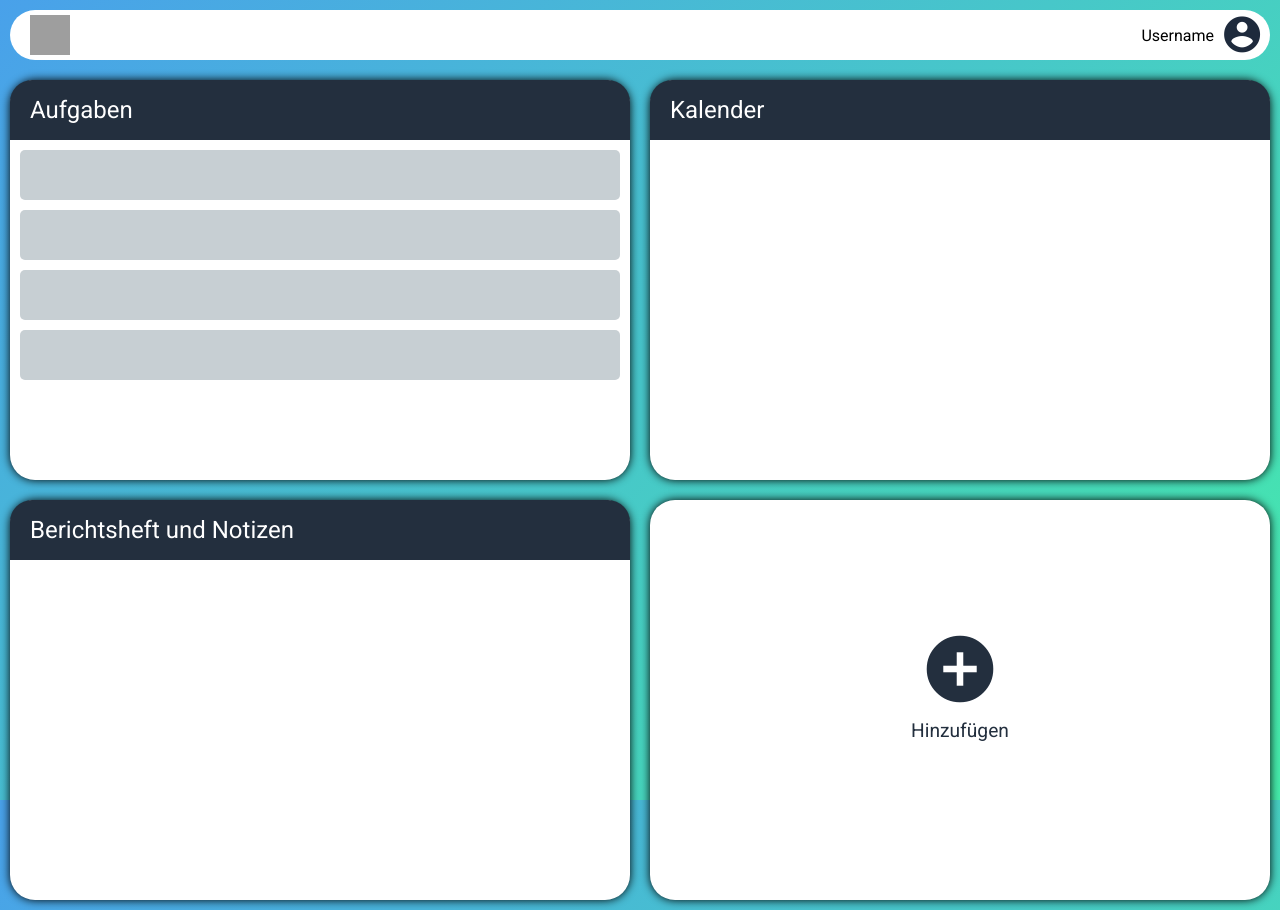
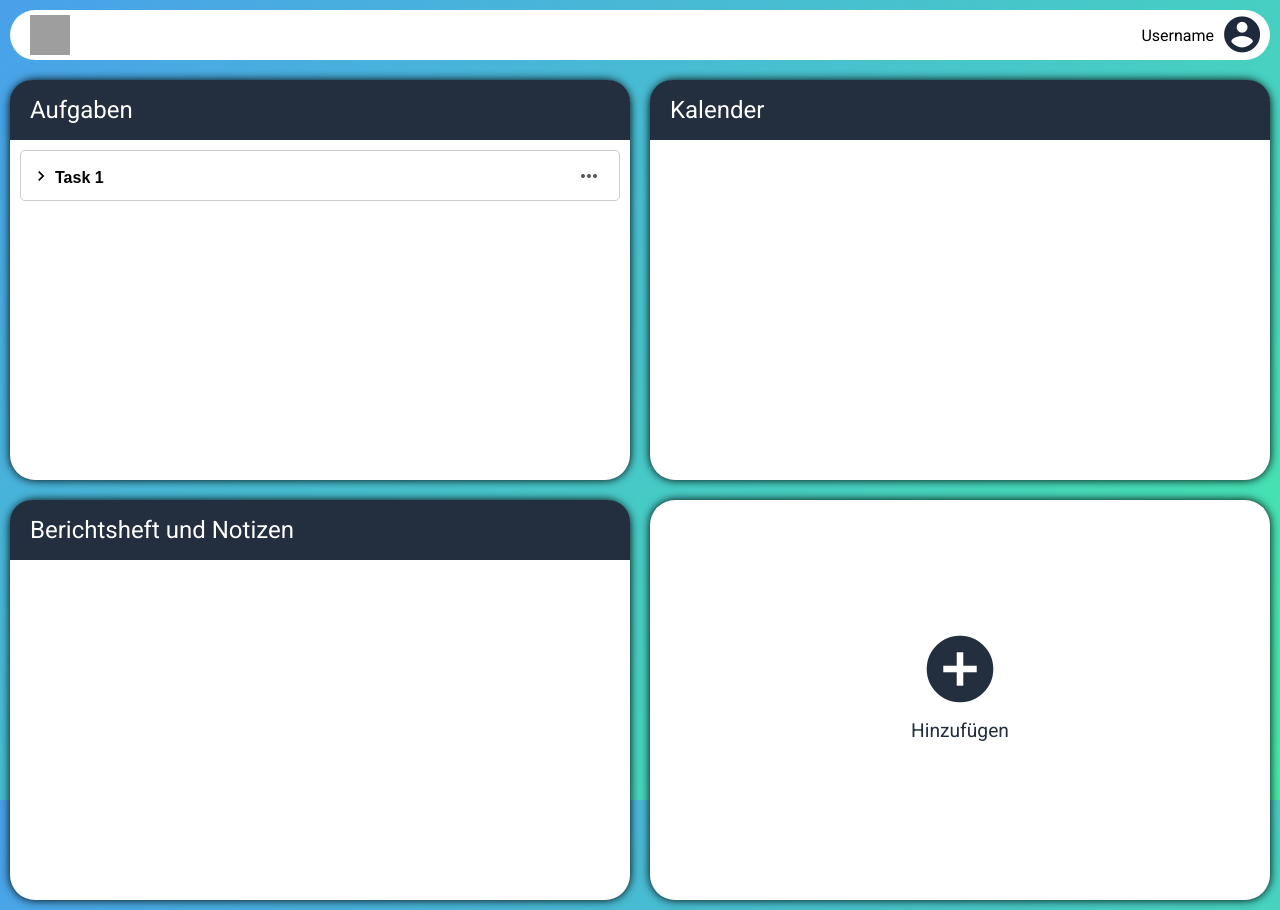
Before and after one commit to MarkMerkB3F/DAYSI_Frontend, an Angular app: page / in a window 1280 px wide. Built offline with nearby package versions, Linux system fonts and the light colour scheme; grey boxes are pictures that could not be loaded.

Commit message:
added context button and drop down functionality

```diff
--- a/src/app/components/widgets/tasks/task-item/task-item.component.html
+++ b/src/app/components/widgets/tasks/task-item/task-item.component.html
@@ -1 +1,24 @@
-<div class="task-frame"></div>
+
+<div class="task-frame">
+    <div class="task-container">
+        <!-- Name des Tasks -->
+        <div class="task-header" (click)="toggle()">
+            <mat-icon class="toggle-icon">
+                {{ isExpanded ? 'expand_more' : 'chevron_right' }}
+            </mat-icon>
+            <span>{{ task.name }}</span>
+        </div>
+
+        <!-- Beschreibung (sichtbar, wenn isExpanded true ist) -->
+        <div class="task-description" *ngIf="isExpanded">
+            <p>{{ task.description }}</p>
+        </div>
+    </div>
+    <button mat-icon-button [matMenuTriggerFor]="menu" class="btn-task-menu">
+        <mat-icon>more_horiz</mat-icon>
+    </button>
+    <mat-menu #menu="matMenu">
+        <button mat-menu-item>Löschen</button>
+        <button mat-menu-item>Bearbeiten</button>
+    </mat-menu>
+</div>
--- a/src/app/components/widgets/tasks/task-item/task-item.component.scss
+++ b/src/app/components/widgets/tasks/task-item/task-item.component.scss
@@ -1,15 +1,17 @@
 .task-frame {
+	padding-top: 5px;
+	border: 1px solid #ccc;
 	margin-bottom: 10px;
 	border-radius: 5px;
-	background: #c7cfd3;
-	height: 50px;
+	background: white;
+	height: fit-content;
 	margin-left: 10px;
 	margin-right: 10px;
 	display: flex;
 	align-items: center;
 }
 .task-frame:hover {
-	height: 55px;
+	box-shadow: 0 0 15px 0 rgba(0,0,0,0.5);
 }
 
 .task-name {
@@ -17,12 +19,35 @@
 }
 
 .btn-task-menu {
-	margin-left: auto;
-	margin-right: 10px;
-	background: none;
-	border: none;
+	margin: 0 10px auto auto;
 }
 
-.btn-task-menu-icon {
-	font-size: 2rem;
+.btn-task-menu:hover{
+	background-color: lightgray;
 }
+
+button mat-icon {
+	font-size: 1.5rem;
+	color: #555;
+}
+
+.task-container {
+	padding: 10px;
+	font-family: Arial, sans-serif;
+}
+
+.task-header {
+	display: flex;
+	align-items: center;
+	cursor: pointer;
+	font-weight: bold;
+}
+
+.task-description {
+	margin-top: 10px;
+	color: #555;
+}
+
+.toggle-icon {
+	font-size: 20px;
+}
--- a/src/app/components/widgets/tasks/task-item/task-item.component.ts
+++ b/src/app/components/widgets/tasks/task-item/task-item.component.ts
@@ -1,14 +1,31 @@
 import { Component } from '@angular/core';
-import {MatIcon} from '@angular/material/icon';
+import { MatIcon } from '@angular/material/icon';
+import {MatIconButton} from '@angular/material/button';
+import {NgIf} from "@angular/common";
+import {MatMenu, MatMenuItem, MatMenuTrigger} from "@angular/material/menu";
 
 @Component({
-  selector: 'app-task-item',
-  imports: [
-    MatIcon
-  ],
-  templateUrl: './task-item.component.html',
-  styleUrl: './task-item.component.scss'
+    selector: 'app-task-item',
+    imports: [
+        MatIcon,
+        MatIconButton,
+        NgIf,
+        MatMenuTrigger,
+        MatMenu,
+        MatMenuItem,
+    ],
+    templateUrl: './task-item.component.html',
+    styleUrls: ['./task-item.component.scss'],
 })
 export class TaskItemComponent {
+    task = {
+        name: 'Task 1',
+        description: 'Lorem ipsum dolor sit amet, consetetur sadipscing elitr, sed diam nonumy eirmod tempor invidunt ut labore et dolore magna aliquyam erat, sed diam voluptua. At vero eos et accusam et justo duo dolores ',
+    };
 
+    isExpanded = false;
+
+    toggle() {
+        this.isExpanded = !this.isExpanded;
+    }
 }
--- a/src/app/components/widgets/tasks/tasks.component.html
+++ b/src/app/components/widgets/tasks/tasks.component.html
@@ -2,6 +2,3 @@
     <a>Aufgaben</a>
 </div>
 <app-task-item></app-task-item>
-<app-task-item></app-task-item>
-<app-task-item></app-task-item>
-<app-task-item></app-task-item>
--- a/src/styles.scss
+++ b/src/styles.scss
@@ -19,3 +19,14 @@ html {
 
 html, body { height: 100%; }
 body { margin: 0; font-family: Roboto, "Helvetica Neue", sans-serif; }
+
+:root {
+  @include mat.tree-overrides((
+          container-background-color: none,
+          node-text-color: #1E2A3C,
+          node-text-size:1.5rem
+  ));
+  @include mat.menu-overrides((
+
+  ));
+}
```
